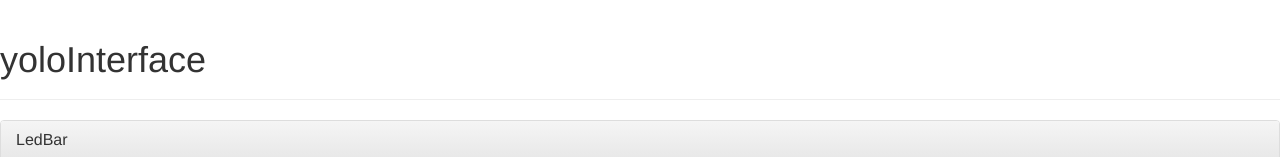
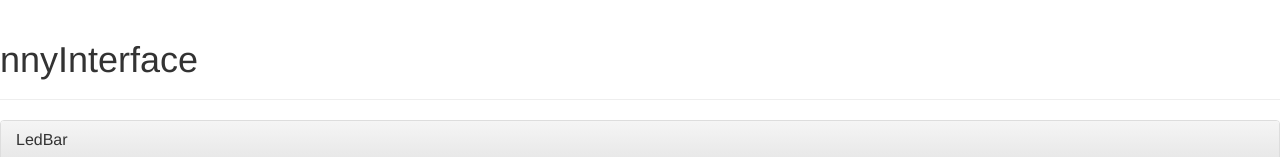
Before and after one commit to yanbec/nnyInterface, a website: page gui/index.html in a window 1280 px wide. Shown: the top 157 px of the page. Drawn offline with nearby package versions, Linux system fonts and the light colour scheme.

Commit message:
Changed project name

```diff
--- a/gui/index.html
+++ b/gui/index.html
@@ -1,7 +1,7 @@
 <!DOCTYPE html>
 <html lang="en">
   <head>
-    <title>yoloInterface</title>
+    <title>nnyInterface</title>
 	<meta name="viewport" content="width=device-width, initial-scale=1">
 	<meta name="viewport" content="width=device-width, initial-scale=1, maximum-scale=1, user-scalable=no">
    <!-- Latest compiled and minified CSS -->
@@ -15,7 +15,7 @@
   </head>
   <body>
 <div class="page-header">
-  <h1>yoloInterface</h1>
+  <h1>nnyInterface</h1>
 </div>
 <div class="panel panel-default">
   <div class="panel-heading">
```
Also changed, not shown: nnyInterface.js (renamed from yoloInterface.js).
